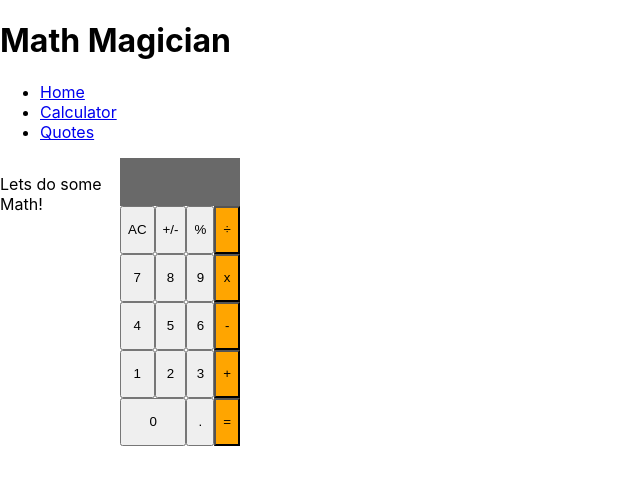
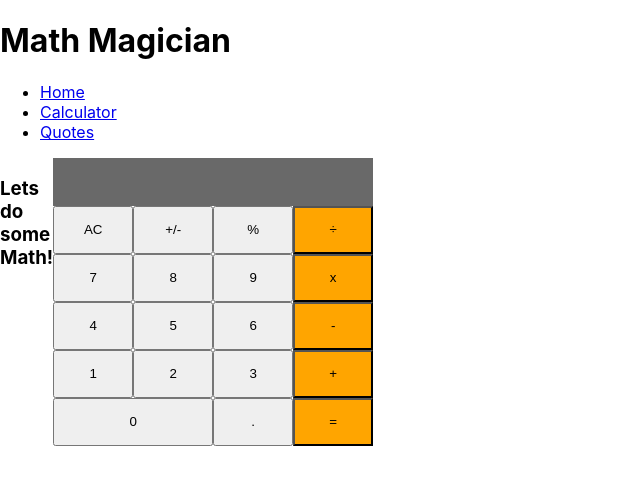
Before and after one commit to gdumani/math-magician, a React (Create React App) app: page /calc in a window 1280 px wide. Shown: the top 484 px of the page, without its empty margins (0-640 px from the left). Built offline with nearby package versions, Linux system fonts and the light colour scheme.

Commit message:
add quotes randomizer to CurrentQuote

```diff
--- a/src/App.js
+++ b/src/App.js
@@ -4,7 +4,7 @@ import {
   Routes,
   Route,
 } from 'react-router-dom';
-import './App.css';
+import './style/App.css';
 import NavBar from './components/navbar';
 import Calc from './pages/calc';
 import Home from './pages/home';
--- a/src/components/calculator.js
+++ b/src/components/calculator.js
@@ -1,5 +1,6 @@
 import React, { useState } from 'react';
 import calculate from '../logic/calculate';
+import '../style/calculator.css';
 
 const Calculator = () => {
   const [state, setstate] = useState({
--- a/src/components/currentQuote.js
+++ b/src/components/currentQuote.js
@@ -44,17 +44,24 @@ const Quotes = [
     author: 'Josiah Willard Gibbs, American scientist',
   },
 
+  {
+    phrase: 'Pure mathematics is, in its way, the poetry of logical ideas.',
+    author: 'Albert Einstein, German theoretical physicist',
+  },
+
 ];
 
-const CurrentQuote = () => (
+const CurrentQuote = () => {
+  const i = Math.floor(Math.random() * Quotes.length);
+  return (
     <div>
       <p className="phrase">
-      {Quotes[1].phrase}
+        {Quotes[i].phrase}
       </p>
       <p className="author">
-      {Quotes[1].author}
+        {Quotes[i].author}
       </p>
     </div>
   );
-
+};
 export default CurrentQuote;
--- a/src/index.js
+++ b/src/index.js
@@ -1,6 +1,6 @@
 import React from 'react';
 import ReactDOM from 'react-dom';
-import './index.css';
+import './style/index.css';
 import App from './App';
 import reportWebVitals from './reportWebVitals';
 
--- a/src/pages/calc.js
+++ b/src/pages/calc.js
@@ -3,7 +3,7 @@ import Calculator from '../components/calculator';
 
 const Calc = () => (
   <div className="calc">
-    <p>Lets do some Math!</p>
+    <h3>Lets do some Math!</h3>
     <Calculator />
   </div>
 );
--- /dev/null
+++ b/src/style/App.css
@@ -0,0 +1,3 @@
+.App {
+  text-align: center;
+}
--- a/src/App.css
+++ b/src/style/calculator.css
@@ -1,11 +1,7 @@
-.App {
-  text-align: center;
-}
-
 .calc {
   display: grid;
   grid-template-columns: repeat(4, 1fr);
-  max-width: 30rem;
+  width: 20rem;
   grid-auto-rows: 3rem;
 }
 
```
Also changed, not shown: src/style/index.css (renamed from src/index.css). Lines whose indentation alone changed are shown as unchanged.
